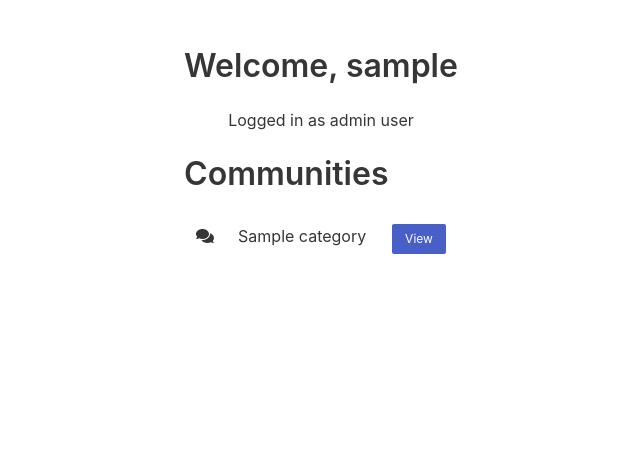
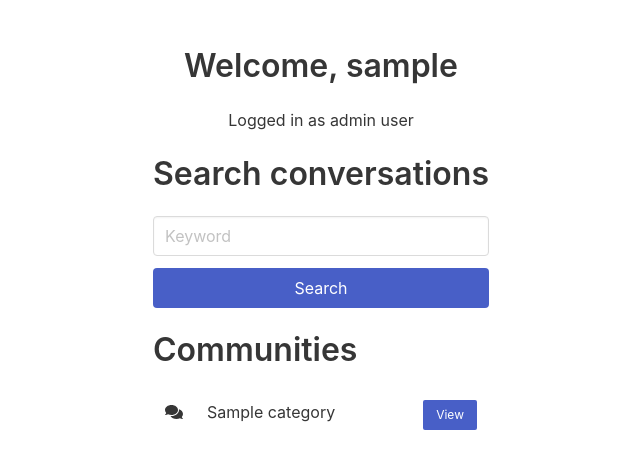
Before and after one commit to henrinikku/Keskustelufoorumi, a Flask app: page / in a window 1280 px wide. Shown: the part 52-521 px from the top of the page, without its empty margins (319-959 px from the left). Run offline with Flask 2, Linux system fonts and the light colour scheme; a user stored in the database is signed in; tables that the repository leaves empty hold one stand-in row (values such as "Sample post"); some libraries are stand-ins or nearby versions.

Commit message:
Add search

```diff
--- /dev/null
+++ b/application/forms/search.py
@@ -0,0 +1,13 @@
+from wtforms import validators
+
+from application.forms.base import (
+    StyledStringField, StyledSubmitField, BaseForm,
+)
+
+
+class SearchForm(BaseForm):
+    keyword = StyledStringField(
+        "Keyword",
+        [validators.DataRequired(), validators.Length(min=3, max=50)]
+    )
+    submit = StyledSubmitField("Search")
--- a/application/templates/index.html
+++ b/application/templates/index.html
@@ -1,4 +1,5 @@
 {% extends "base.html" %}
+{% from "components.html" import errors with context %}
 
 {% block title %}
 
@@ -8,6 +9,46 @@
     <h3>
         Logged in as {{ current_user.role.name }} user
     </h3>
+    <div class="content-has-text-left mt-5">
+        <h3 class="title is-3">Search conversations</h3>
+        {{ errors() }}
+        <form class="has-text-left" method="POST"
+              action="{{ url_for("root.index") }}">
+            <div class="field">
+                <div class="control">
+                    {{ search_form.keyword }}
+                </div>
+            </div>
+            {{ search_form.submit }}
+        </form>
+
+        {% if conversations %}
+            <br/>
+            <table class="table is-fullwidth">
+                <tbody>
+                {% for conversation in conversations %}
+                    <tr>
+                        <td width="5%"><i class="fa fa-comments"></i></td>
+                        <td align="left">
+                            {{ conversation.category.name }}
+                            / {{ conversation.title }}
+                        </td>
+                        <td align="right">
+                            <a class="button is-small is-link"
+                               href="{{ url_for("community.conversation", id=conversation.id) }}">
+                                View
+                            </a>
+                        </td>
+                    </tr>
+                {% endfor %}
+                </tbody>
+            </table>
+        {% elif search %}
+            <br/>
+            <h4 class="is-4 has-text-left">No results :(</h4>
+        {% endif %}
+    </div>
+
     <div class="content has-text-left mt-5">
         <h3 class="title is-3">Communities</h3>
         <table class="table is-fullwidth">
--- a/application/views/admin.py
+++ b/application/views/admin.py
@@ -6,7 +6,6 @@ from application.decorators.permissions import is_admin_user, is_premium_user
 from application.forms.admin import UserForm, CategoryForm
 from application.models import Category
 from application.queries import user as user_queries
-from application.queries.generic import add_or_update
 from application.queries.category import (
     editable_by_user, by_id, delete_category, by_name,
 )
--- a/application/views/root.py
+++ b/application/views/root.py
@@ -1,14 +1,30 @@
-from flask import Blueprint, render_template
+from flask import Blueprint, render_template, request
 from flask_login import current_user
 
 from application.decorators.permissions import is_normal_user
+from application.forms.search import SearchForm
 from application.queries.category import readable_by_user
+from application.queries.conversation import search_by_keyword
 
 root = Blueprint("root", __name__)
 
 
-@root.route("/")
+@root.route("/", methods=["GET", "POST"])
 @is_normal_user
 def index():
+    form = SearchForm()
+    search = request.method == "POST" and form.validate_and_flash_errors()
+
+    if search:
+        conversations = search_by_keyword(form.keyword.data).all()
+    else:
+        conversations = []
+
     categories = readable_by_user(current_user).all()
-    return render_template("index.html", communities=categories)
+    return render_template(
+        "index.html",
+        search=search,
+        search_form=form,
+        conversations=conversations,
+        communities=categories
+    )
```
Also changed, not shown: application/queries/conversation.py (+10 -0 lines).
